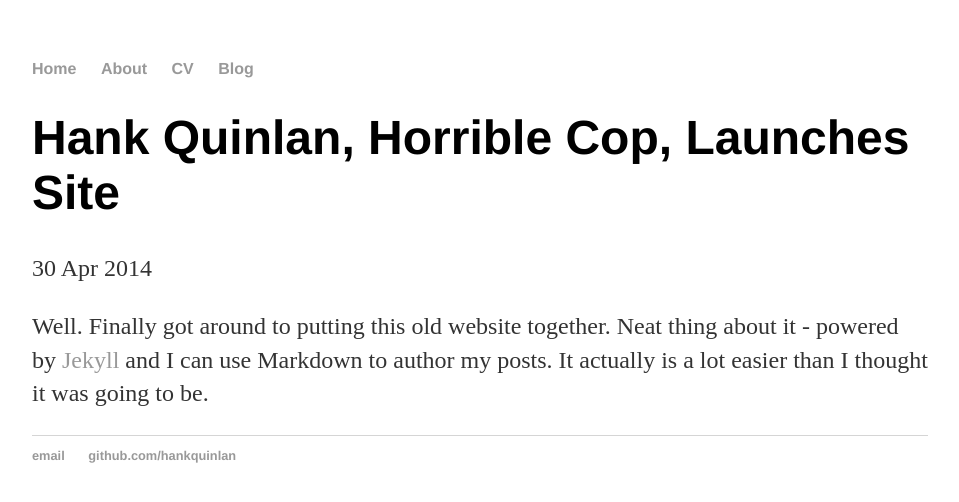
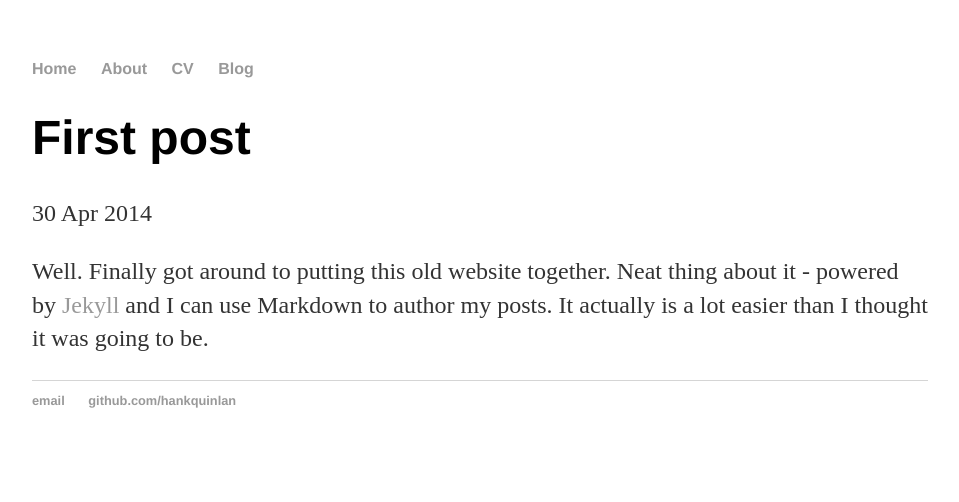
Before and after one commit to lmtX10ded/Jekyll-demo, a Jekyll site: the page built from _posts/2014-04-30-first-post.md, in a window 1280 px wide. Shown: the top 502 px of the page, without its empty margins (160-1119 px from the left). Built offline with Jekyll 4.4.1, drawn with Linux system fonts in a browser that asks for light colours; Markdown is read by kramdown in place of the engine named in the settings.

Commit message:
Update 2014-04-30-first-post.md

```diff
--- a/_posts/2014-04-30-first-post.md
+++ b/_posts/2014-04-30-first-post.md
@@ -1,6 +1,6 @@
 ---
 layout: post
-title: "Hank Quinlan, Horrible Cop, Launches Site"
+title: "First post"
 date: 2014-04-30
 ---
 
```
